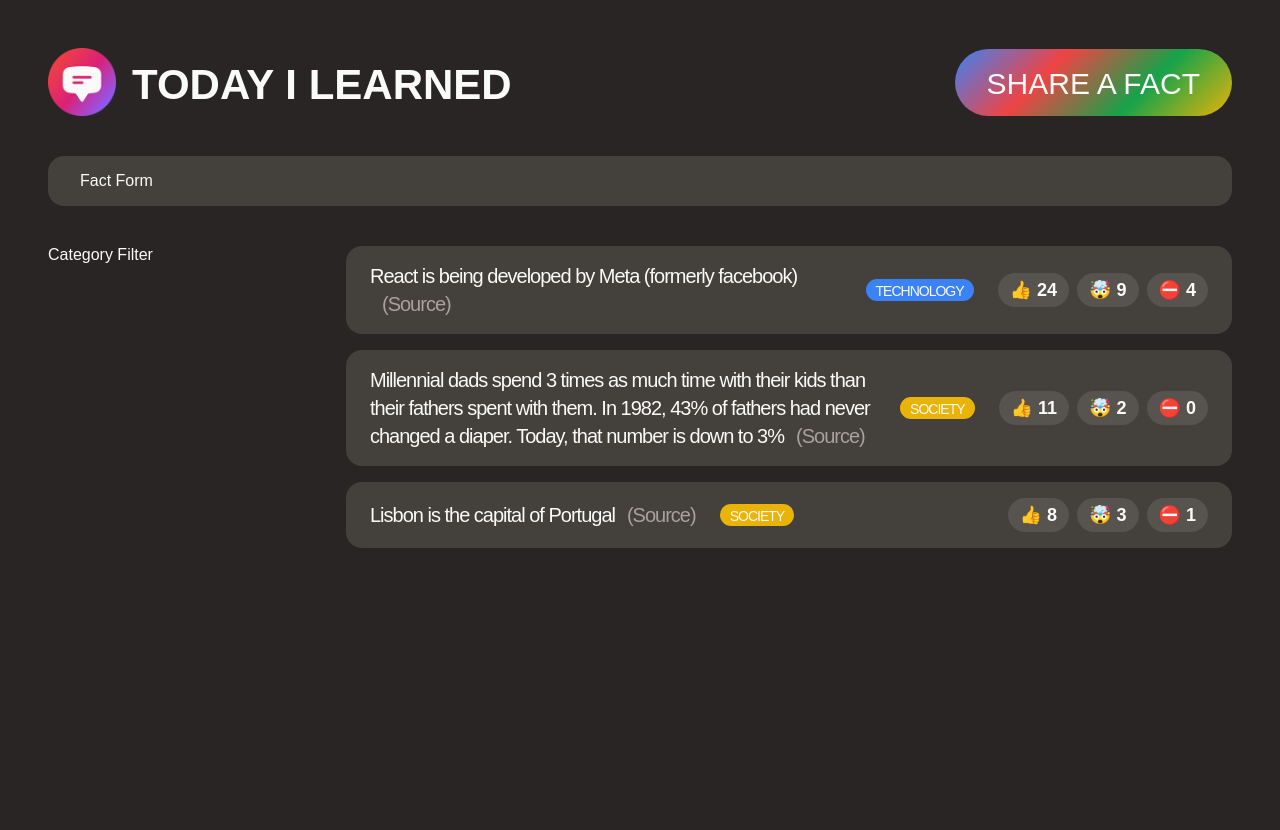
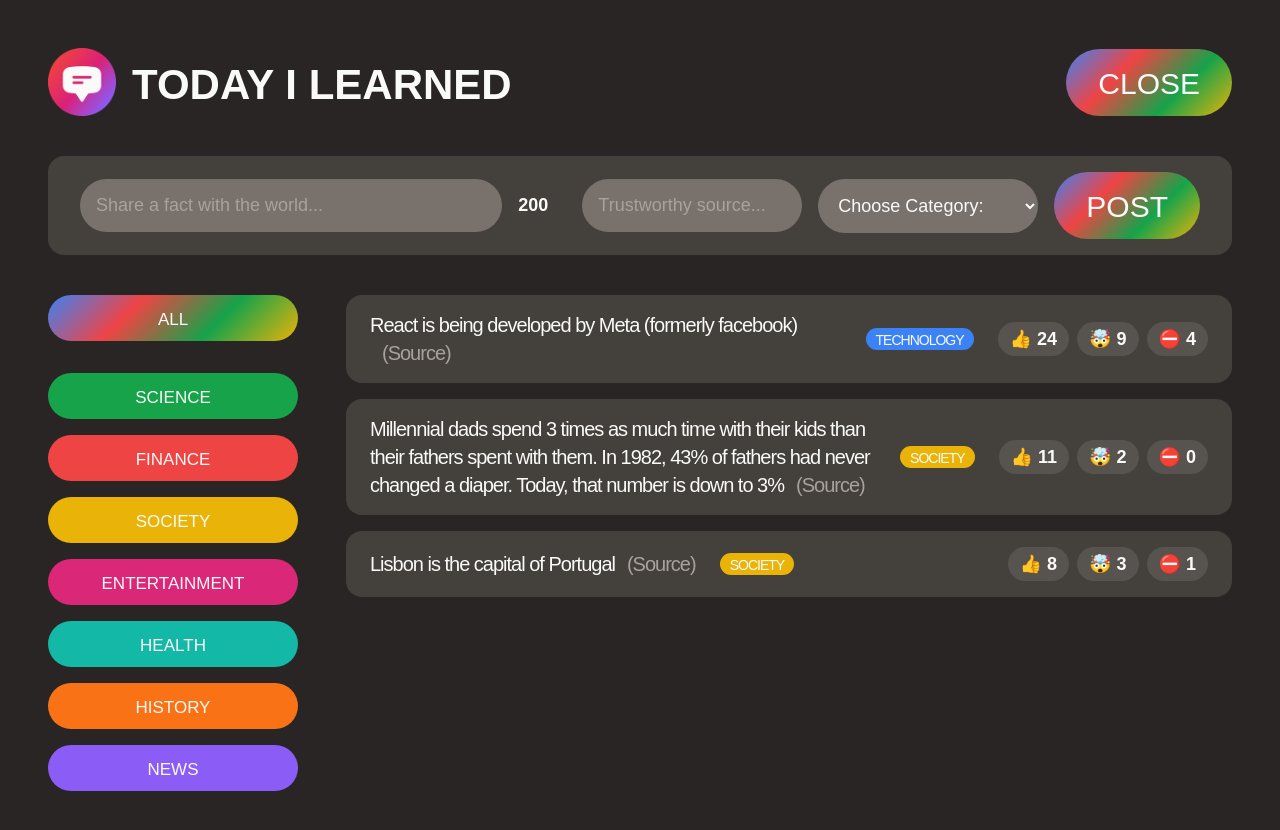
Before and after one commit to zzz-icy/today-i-learned, a React (Create React App) app: page / in a window 1280 px wide. Both pictures are taken after a click on the button "SHARE A FACT". Shown: the top 830 px of the page. Before the commit the page ends 800 px from the top, so only its background shows below. Built offline with nearby package versions, Linux system fonts and the light colour scheme; a web font is replaced by a local one.

Commit message:
header comp and form comp

```diff
--- a/src/App.js
+++ b/src/App.js
@@ -1,12 +1,29 @@
 import "./style.css"
 import { CATEGORIES, initialFacts } from "./data"
+import { useState } from "react"
 
 function App() {
-	const appTitle = "Today I Learned"
+	const [showForm, setShowForm] = useState(false)
 
 	return (
 		<>
 			{/* HEADER */}
+			<Header
+				setShowForm={setShowForm}
+				showForm={showForm}
+			/>
+			{showForm ? <NewFactForm /> : null}
+			<main className='main'>
+				<CategoryFilter />
+				<FactList />
+			</main>
+		</>
+	)
+}
+const Header = ({ setShowForm, showForm }) => {
+	const appTitle = "Today I Learned"
+
+	return (
 		<header className='header'>
 			<div className='logo'>
 				<img
@@ -18,21 +35,93 @@
 				<h1>{appTitle}</h1>
 			</div>
 
-				<button className='btn btn-large btn-open'>Share a fact</button>
+			<button
+				className='btn btn-large btn-open'
+				onClick={() => setShowForm((showForm) => !showForm)}
+			>
+				{showForm ? "close" : "Share a fact"}
+			</button>
 		</header>
-			<NewFactForm />
-			<main className='main'>
-				<CategoryFilter />
-				<FactList />
-			</main>
-		</>
 	)
 }
 const NewFactForm = () => {
-	return <form className='fact-form'>Fact Form</form>
+	const [text, setText] = useState("")
+	const [source, setSource] = useState("")
+	const [category, setCategory] = useState("")
+	const handleSubmit = (e) => {
+		e.preventDefault()
+	}
+	return (
+		<form
+			className='fact-form'
+			onSubmit={handleSubmit}
+		>
+			<input
+				type='text'
+				value={text}
+				onChange={(e) => setText(e.target.value)}
+				placeholder='Share a fact with the world...'
+			/>
+			<span>{200 - text.length}</span>
+			<input
+				type='text'
+				value={source}
+				onChange={(e) => setSource(e.target.value)}
+				placeholder='Trustworthy source...'
+			/>
+			<select
+				value={category}
+				onChange={(e) => setCategory(e.target.value)}
+			>
+				<option value=''>Choose Category:</option>
+				{CATEGORIES.map((cat) => {
+					return (
+						<option
+							key={cat.name}
+							value={cat.name}
+						>
+							{cat.name.toUpperCase()}
+						</option>
+					)
+				})}
+			</select>
+			<button className='btn btn-large'>Post</button>
+		</form>
+	)
 }
 const CategoryFilter = () => {
-	return <aside>Category Filter</aside>
+	return (
+		<aside>
+			<ul>
+				{CATEGORIES.map((item, index) => {
+					if (index === 0) {
+						return (
+							<li
+								className='category'
+								key='all'
+							>
+								<button className='btn btn-all-categories'>All</button>
+							</li>
+						)
+					} else {
+						return (
+							<li
+								className='category'
+								key={item.name}
+							>
+								<button
+									className='btn btn-category'
+									style={{ backgroundColor: item.color }}
+								>
+									{item.name}
+								</button>
+							</li>
+						)
+					}
+				})}
+			</ul>
+		</aside>
+	)
 }
 
 const FactList = () => {
@@ -42,15 +131,25 @@
 			<ul className='facts-list'>
 				{facts.map((fact, index) => {
 					return (
-						<li
-							className='fact'
+						<Fact
+							data={fact}
 							key={fact.id}
-						>
+						/>
+					)
+				})}
+			</ul>
+		</section>
+	)
+}
+
+const Fact = ({ data }) => {
+	return (
+		<li className='fact'>
 			<p>
-								{fact.text}
+				{data.text}
 				<a
 					className='source'
-									href={fact.source}
+					href={data.source}
 					target='_blank'
 					rel='noreferrer'
 				>
@@ -61,30 +160,25 @@
 				className='tag'
 				style={{
 					backgroundColor: CATEGORIES.find(
-										(category) => category.name === fact.category
+						(category) => category.name === data.category
 					).color,
 				}}
 			>
-								{fact.category}
+				{data.category}
 			</span>
 
 			<div className='vote-buttons'>
 				<button>
-									👍 <strong>{fact.votesInteresting}</strong>
+					👍 <strong>{data.votesInteresting}</strong>
 				</button>
 				<button>
-									🤯 <strong>{fact.votesMindblowing}</strong>
+					🤯 <strong>{data.votesMindblowing}</strong>
 				</button>
 				<button>
-									⛔️ <strong>{fact.votesFalse}</strong>
+					⛔️ <strong>{data.votesFalse}</strong>
 				</button>
 			</div>
 		</li>
 	)
-				})}
-			</ul>
-		</section>
-	)
 }
-
 export default App
--- a/src/style.css
+++ b/src/style.css
@@ -15,7 +15,7 @@
 	/* otherwise, this will not be overridden by other written after this in this file, e.g. fact-form */
 }
 /* MAIN LAYOUT */
-.container {
+#root {
 	max-width: 1500px;
 	margin: 0 auto;
 }
```
Lines whose indentation alone changed are shown as unchanged.
